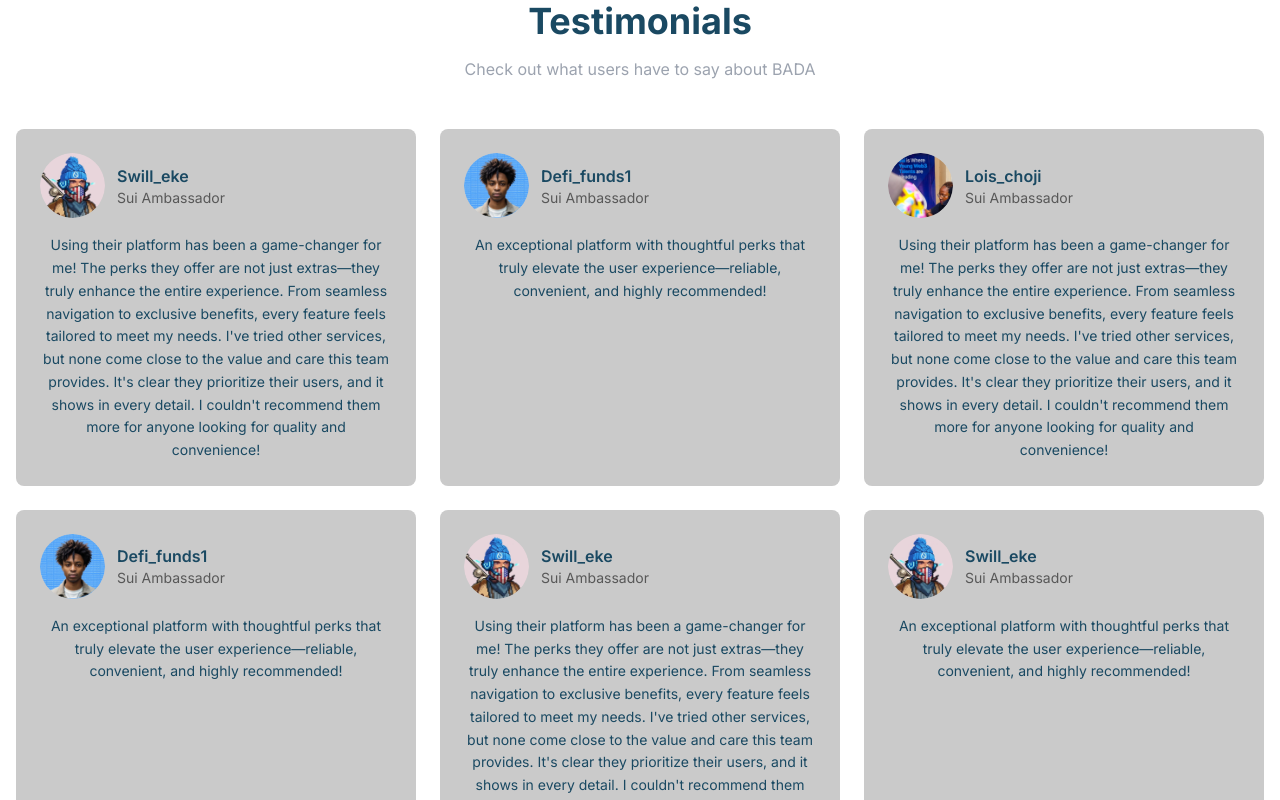
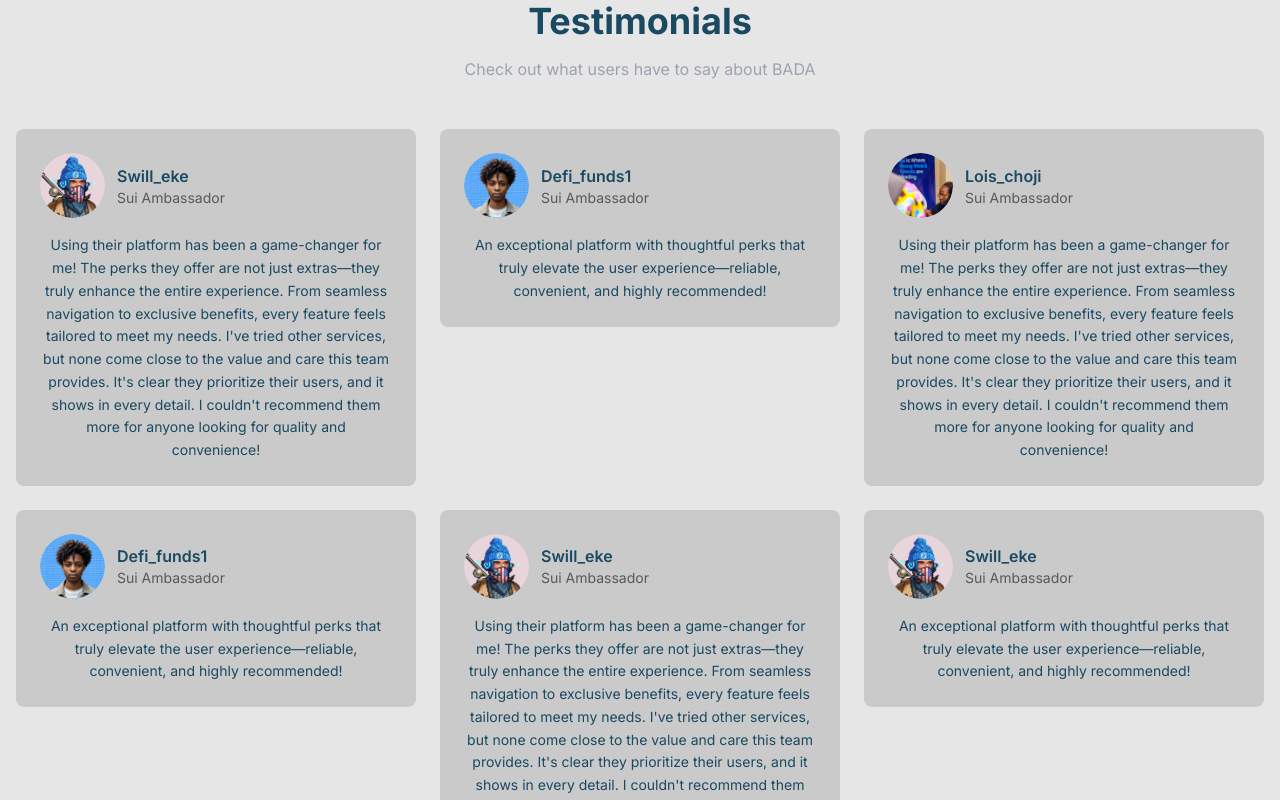
Before and after one commit to CinnamonfirJ/bada-web, a Next.js app: page / in a window 1280 px wide. Shown: the part 3080-3880 px from the top of the page. Built offline with nearby package versions, Linux system fonts and the light colour scheme.

Commit message:
changes to Testimonials ui

```diff
--- a/app/_sections/Testimonials.tsx
+++ b/app/_sections/Testimonials.tsx
@@ -71,7 +71,10 @@
         </p>
       </div>
 
-      <div className='grid grid-cols-1 md:grid-cols-2 lg:grid-cols-3 gap-6 auto-rows-fr'>
+      <div
+        className='grid grid-cols-1 md:grid-cols-2 lg:grid-cols-3 gap-6 items-start'
+        style={{ gridTemplateRows: "masonry" }}
+      >
         {testimonials.map((testimonial) => (
           <div
             key={testimonial.id}
--- a/app/page.tsx
+++ b/app/page.tsx
@@ -10,7 +10,7 @@
 
 export default function Home() {
   return (
-    <div className='relative'>
+    <div className='relative bg-[#E6E6E6]'>
       {/* Gradient */}
       <div className='absolute top-0 left-0 w-full -z-50 h-48 bg-gradient-to-b from-[rgba(33,144,195,0.3)] to-[rgba(33,144,195,0)] '></div>
       {/* Navbar */}
```
